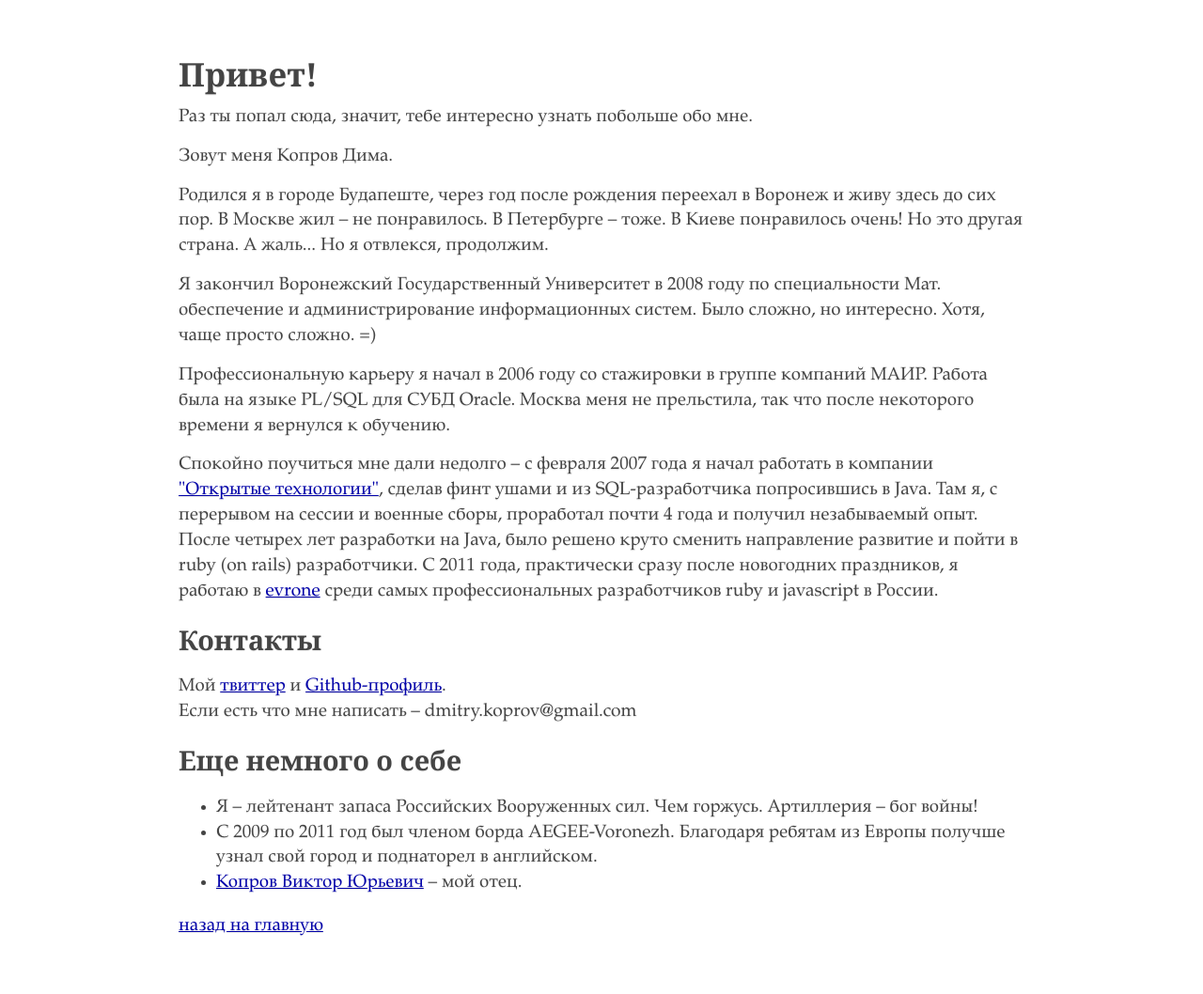
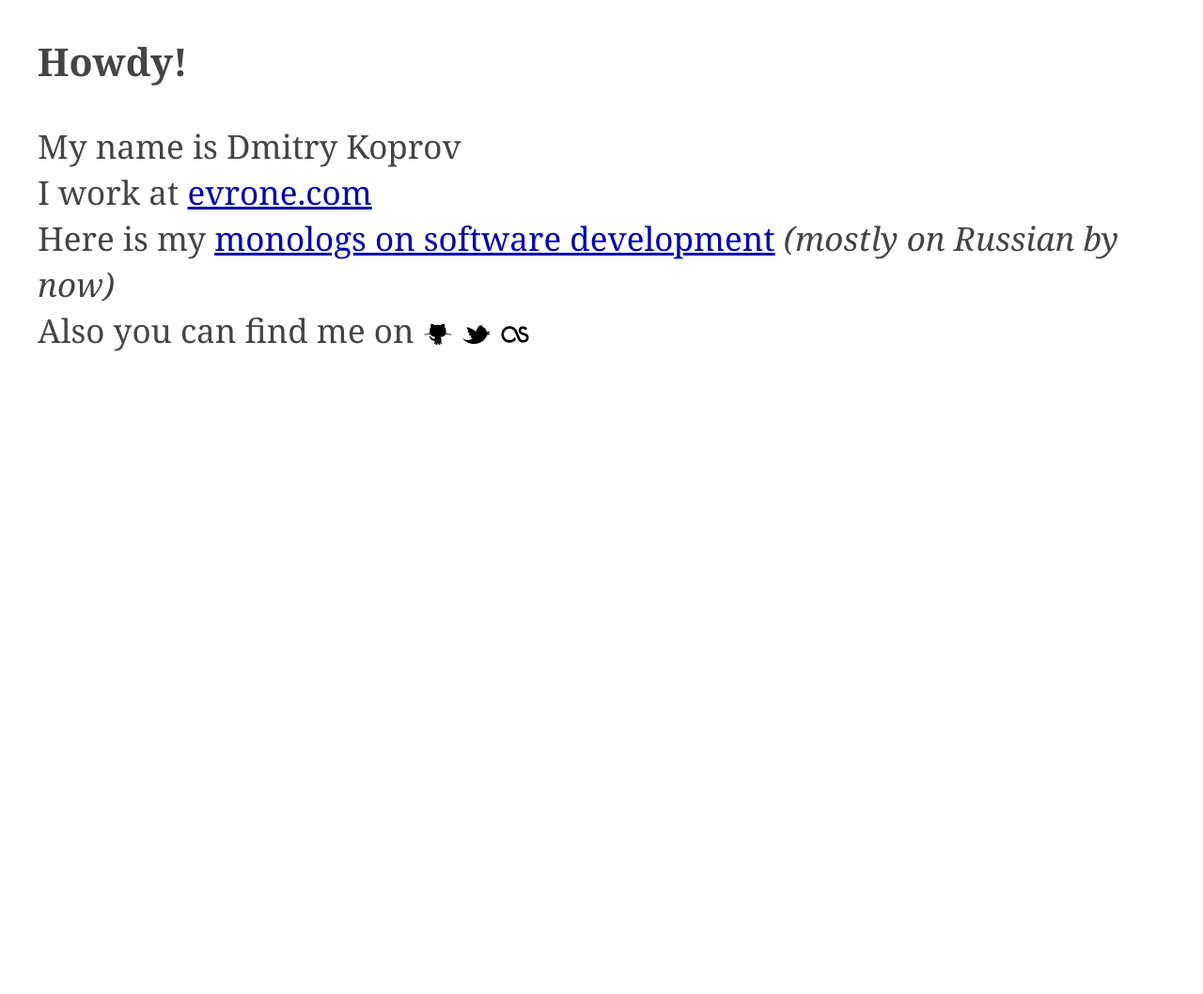
Before and after one commit to dkoprov/dkoprov.github.com, a Jekyll site: the page about.html, which Jekyll copies as it is, in a window 1280 px wide. Shown: the whole page at 94% size. Built offline with Jekyll 4.4.1, drawn with Linux system fonts in a browser that asks for light colours; nearby versions of some CDN libraries; library files that are not in the unit come from our copies; Markdown is read by kramdown in place of the engine named in the settings; after the commit the page ends 900 px from its top, so only the background shows below that.

Commit message:
layouts rewrite

```diff
--- a/about.html
+++ b/about.html
@@ -7,55 +7,22 @@
     <!-- syntax highlighting CSS -->
     <link rel="stylesheet" href="/css/syntax.css" type="text/css" />
 
-    <link href='/css/normalize.css' rel='stylesheet' type='text/css' />
-    <link href='/css/main.css' rel='stylesheet' type='text/css' />
+    <link href='css/normalize.css' rel='stylesheet' type='text/css' />
+    <link href='css/main.css' rel='stylesheet' type='text/css' />
   </head>
   <body>
+    <div class='howdy'>
 
-    <div class="content">
-      <h1>Привет!</h1>
-      <p>
-        Раз ты попал сюда, значит, тебе интересно узнать побольше обо мне.
-      </p>
+      <h3>Howdy!</h3>
 
-      <p>
-        Зовут меня Копров Дима.
-      </p>
-      <p>
-        Родился я в городе Будапеште, через год после рождения переехал в Воронеж и живу здесь до сих пор. В Москве жил – не понравилось. В Петербурге – тоже. В Киеве понравилось очень! Но это другая страна. А жаль... Но я отвлекся, продолжим.
-      </p>
-      <p>
-        Я закончил Воронежский Государственный Университет в 2008 году по специальности Мат. обеспечение и администрирование информационных систем. Было сложно, но интересно. Хотя, чаще просто сложно. =)
-      </p>
-      <p>
-        Профессиональную карьеру я начал в 2006 году со стажировки в группе компаний  МАИР. Работа была на языке PL/SQL для СУБД Oracle.
-        Москва меня не прельстила, так что после некоторого времени я вернулся к обучению.
-      </p>
-      <p>
-      Спокойно поучиться мне дали недолго – с февраля 2007 года я начал работать в компании <a href="http://ot.ru">"Открытые технологии"</a>, сделав финт ушами и из SQL-разработчика попросившись в Java. Там я, с перерывом на сессии и военные сборы, проработал почти 4 года и получил незабываемый опыт. После четырех лет разработки на Java, было решено круто сменить направление развитие и пойти в ruby (on rails) разработчики. С 2011 года, практически сразу после новогодних праздников, я работаю в <a href='http://evrone.ru'>evrone</a> среди самых профессиональных разработчиков ruby и javascript в России.
-      </p>
-
-      <h2>Контакты</h2>
-
-      <p>
-      Мой <a href="http://twitter.com/dkoprov">твиттер</a> и <a href="https://github.com/dkoprov">Github-профиль</a>.
-      <br />
-      Если есть что мне написать – dmitry.koprov@gmail.com
-      </p>
-
-      <h2>Еще немного о себе</h2>
-      <ul>
-        <li>
-          Я – лейтенант запаса Российских Вооруженных сил. Чем горжусь. Артиллерия – бог войны!
-        </li>
-        <li>
-          С 2009 по 2011 год был членом борда AEGEE-Voronezh. Благодаря ребятам из Европы получше узнал свой город и поднаторел в английском.
-        </li>
-        <li>
-          <a href='http://koprov.ru'>Копров Виктор Юрьевич</a> – мой отец.
-        </li>
-      </ul>
-      <a href='/'>назад на главную</a>
+      My name is Dmitry Koprov <br />
+      I work at <a href='http://evrone.com'>evrone.com</a> <br />
+      Here is my <a href='index.html'>monologs on software development</a> <em>(mostly on Russian by now)</em> <br />
+      Also you can find me on
+      <a href="https://github.com/dkoprov"><img src="images/github.png" /></a>
+      <a href="http://twitter.com/dkoprov"><img src="images/twitter.png" /></a>
+      <a href="http://www.lastfm.ru/user/dimbas"><img src="images/last.fm.png" /></a>
     </div>
 
-</body>
+  </body>
+</html>
--- a/css/main.css
+++ b/css/main.css
@@ -1,19 +1,12 @@
 body{
   position: relative;
-  width: 80%;
-  max-width: 900px;
+  max-width: 60em;
   color: #444;
-  font-family: "Palatino", "Lucida Grande", 'PT Serif', 'Droid Serif', Georgia, serif;
+  font-family: Georgia, serif;
   text-rendering: optimizelegibility;
-  text-shadow: 0 1px 1px rgba(0, 0, 0, .1);
-  font-size: 1.2em;
-  line-height: 1.4em;
+  font-size: 1.25em;
   padding: 0 .3em 2em;
   margin: 1em auto;
-}
-
-h1, h2, h3, h4, h5, h6, .caption, .root_link {
-  font-family: 'PT Serif Caption', 'Droid Serif', Georgia, serif;
 }
 
 a {
@@ -35,24 +28,27 @@ h1 {
   margin: 1.8em 0 0;
 }
 
+img {
+  margin-bottom: -7px;
+}
+
 pre {
   line-height: 1.2em;
 }
 
+.howdy {
+  font-size: 1.75em;
+  line-height: 1.4em;
+}
+
 .caption {
-  font-size: 5em;
-  line-height: 5.4em;
+  font-size: 3em;
   color: #F54;
-  font-variant: small-caps;
 }
 
 .header{
-  border-bottom: 0.1em solid #999;
   padding: .3em;
   text-align: right;
-}
-.header img {
-  margin-bottom: -7px;
 }
 .header span {
   float: left;
@@ -66,16 +62,13 @@ a.about {
   text-decoration: none;
   color: #444;
 }
-a.root_link {
-  color: #F54;
-  font-size: 3em;
-  font-variant: small-caps;
+a.home_link {
+  color: #ddd;
   text-decoration: none;
   position: absolute;
 }
 a.root_link:hover {
   color: #00A;
-  text-decoration: underline;
 }
 
 ul.posts {
```
Also changed, not shown: _layouts/default.html (+1 -8 lines), _layouts/main.html (+6 -7 lines).
